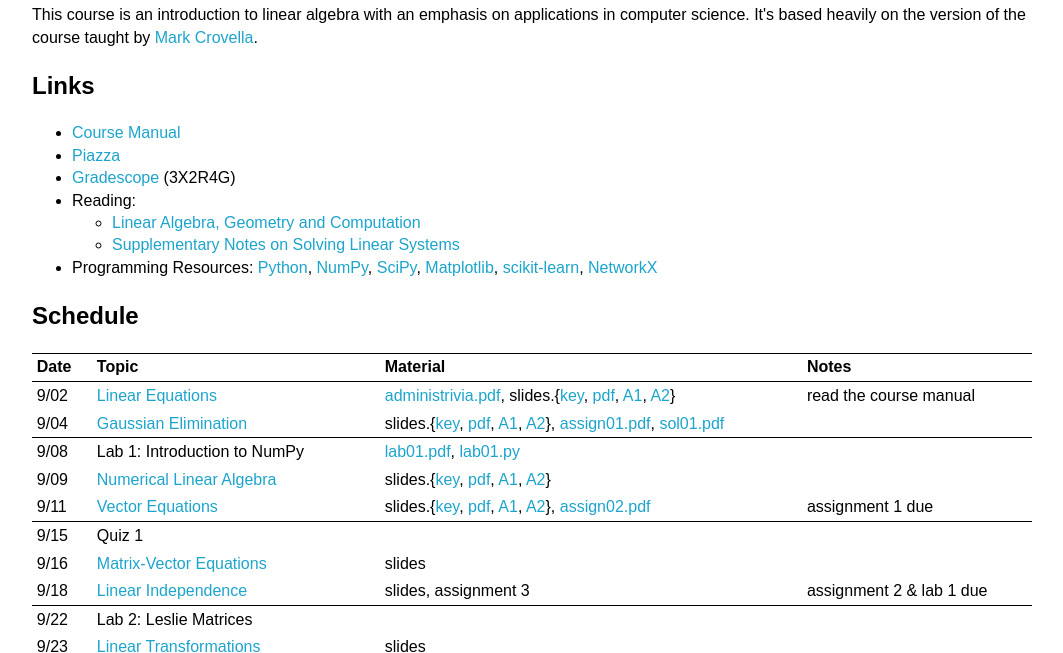
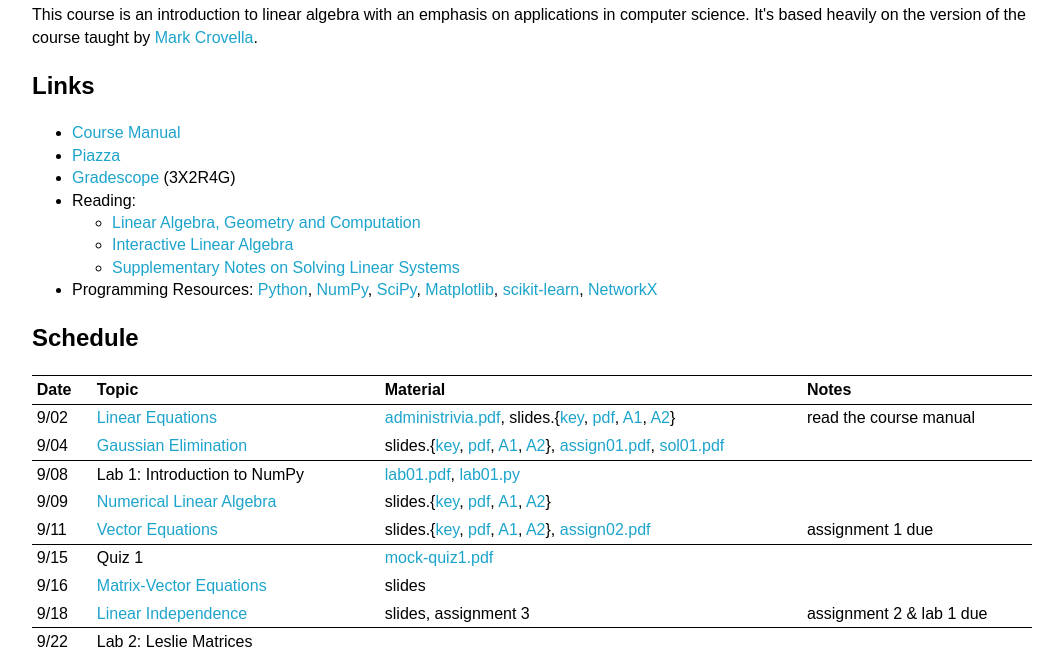
Before and after one commit to nmmull/CS132-F25, a plain HTML site: page index.html in a window 1280 px wide. Shown: the part 92-745 px from the top of the page, without its empty margins (108-1171 px from the left). Drawn offline with Linux system fonts and the light colour scheme.

Commit message:
update webpage

```diff
--- a/index.html
+++ b/index.html
@@ -21,6 +21,11 @@
 	    <a href="http://mcrovella.github.io/CS132-Geometric-Algorithms/landing-page.html">
               Linear Algebra, Geometry and Computation
             </a>
+	  </li>
+	  <li>
+	    <a href="https://textbooks.math.gatech.edu/ila/">
+	      Interactive Linear Algebra
+	    </a>
 	  </li>
           <li>
 	    <a href="http://nmmull.github.io/CS132-Notes/toc.html">
@@ -120,7 +125,7 @@
       <tr class="week">
         <td>9/15</td>
         <td>Quiz 1</td>
-        <td></td>
+        <td><a href="Quizzes/1-Quiz/mock-quiz1.pdf">mock-quiz1.pdf</a></td>
         <td></td>
       </tr>
       <tr>
```
Also changed, not shown: 3 other files.
